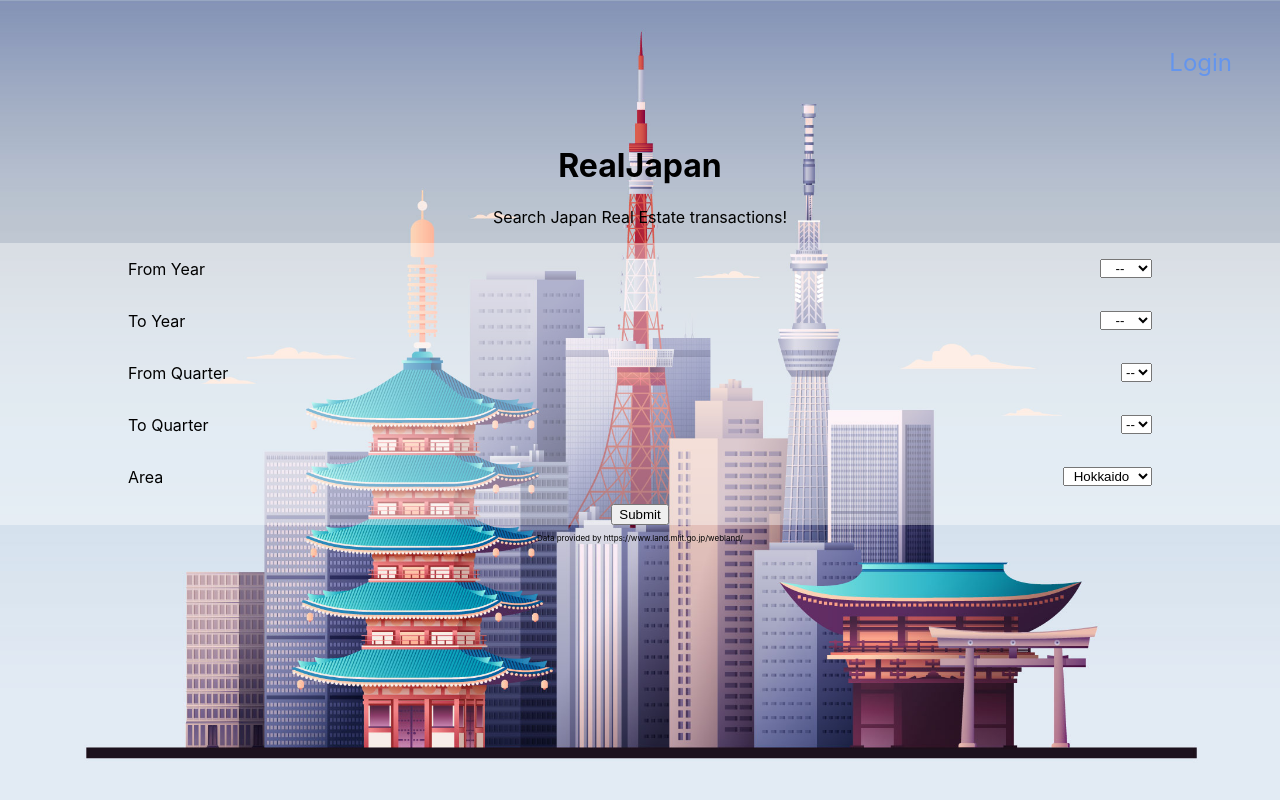
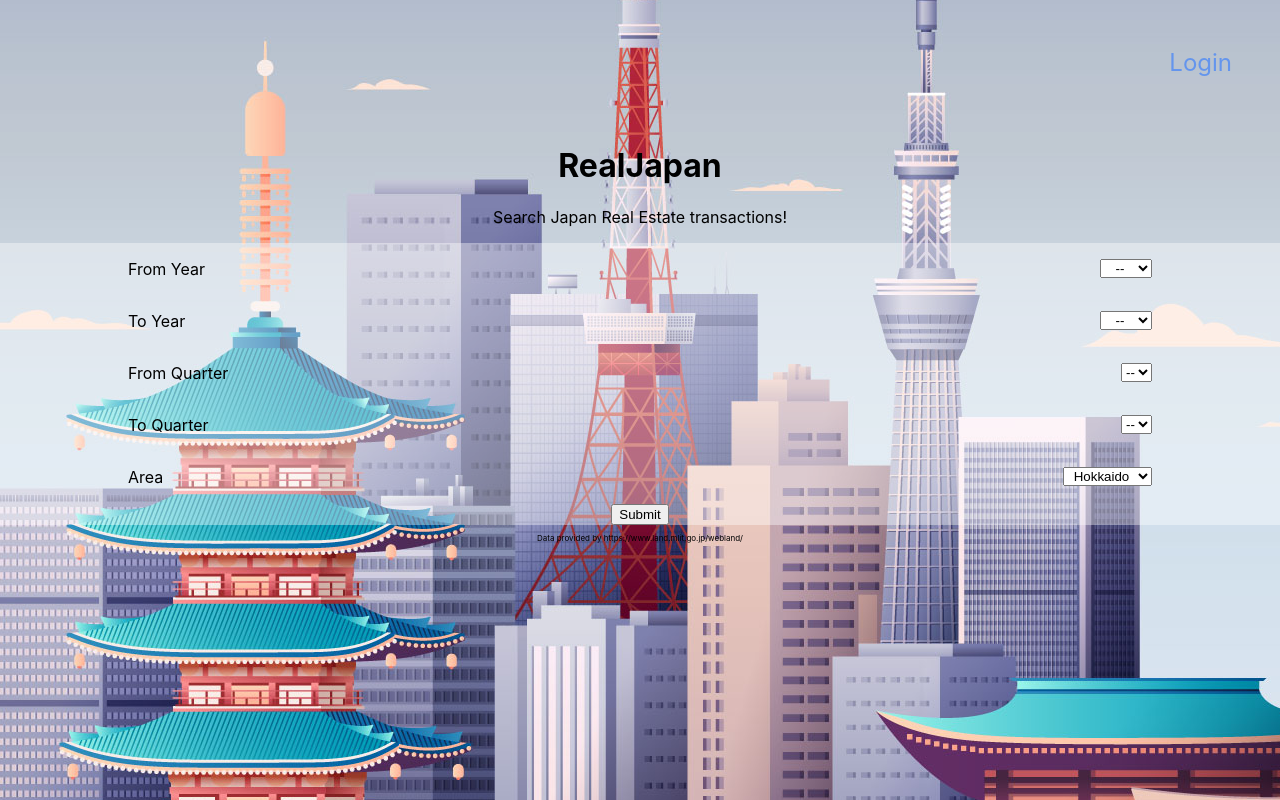
Before and after one commit to MFukazawa/realjapan, a React (Create React App) app: page / in a window 1280 px wide. Built offline with nearby package versions, Linux system fonts and the light colour scheme.

Commit message:
[Add] background css

```diff
--- a/src/App.css
+++ b/src/App.css
@@ -1,7 +1,6 @@
 .App {
   text-align: center;
-  background-image: url("./assets/tokyo.jpg");
-  background-size: cover;
+  background: url("./assets/tokyo.jpg") center no-repeat;
   height: 100vh;
 }
 
```
